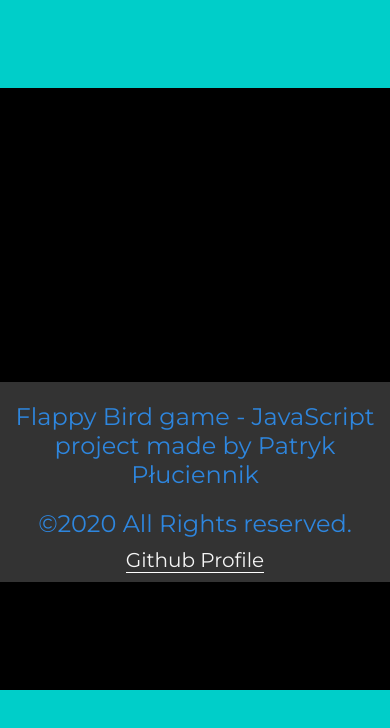
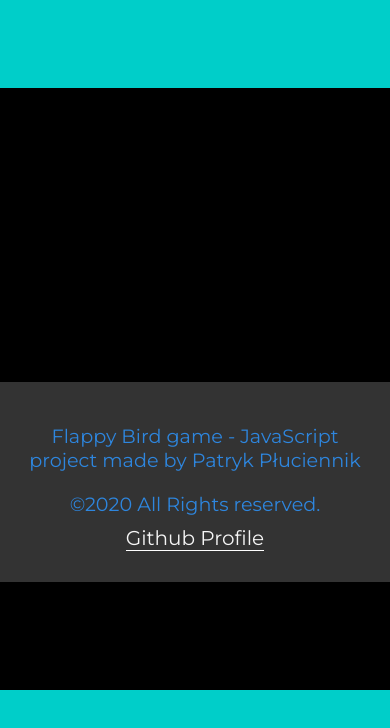
Before and after one commit to PatrickInFrontEnd/flappy-bird, a website built with webpack: page src/index.html in a window 390 px wide. Shown: the part 262-990 px from the top of the page. Built offline with nearby package versions, Linux system fonts and the light colour scheme; files whose address does not match are found by name.

Commit message:
Styles of footer for RWD updated.

```diff
--- a/src/main.css
+++ b/src/main.css
@@ -150,6 +150,16 @@
     margin: 10px 0;
 }
 
+@media screen and (max-width: 900px) {
+    .footer {
+        padding: 0 20px;
+    }
+
+    .footer p {
+        font-size: 0.8em;
+    }
+}
+
 .footer a {
     color: #f5f5f5;
     font-size: 20px;
```
